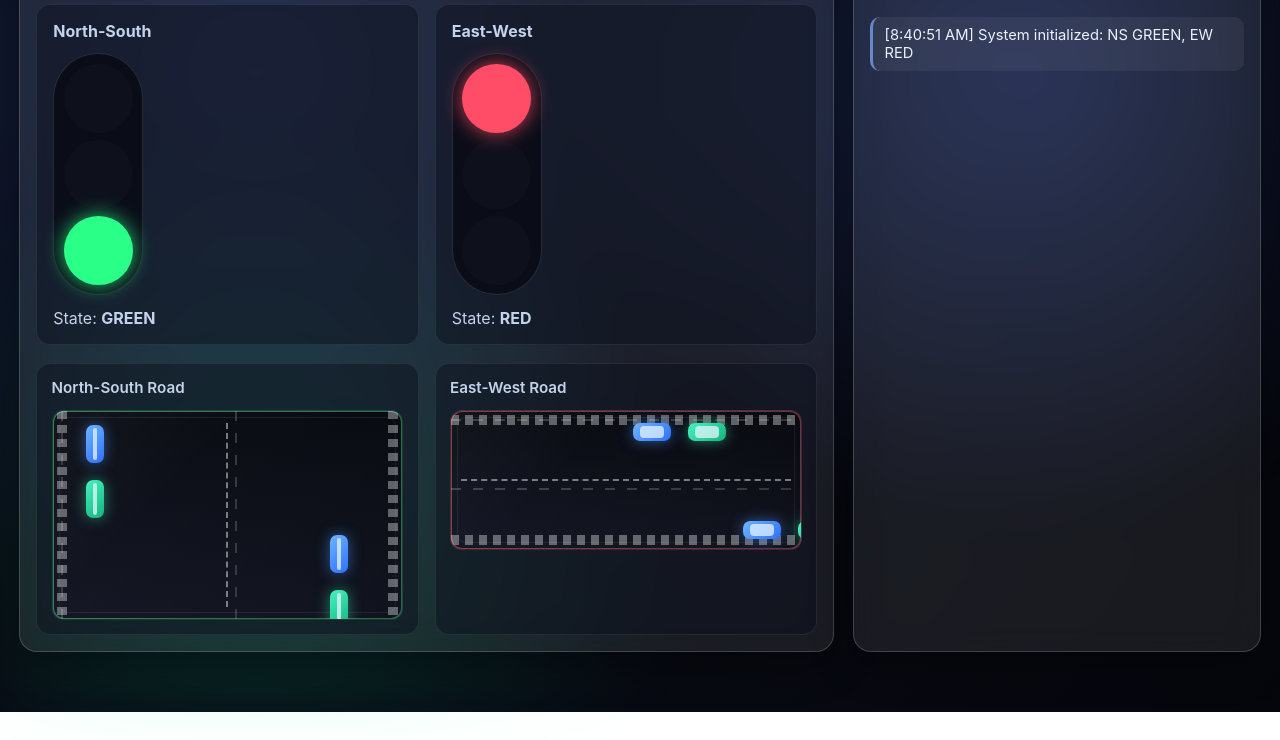
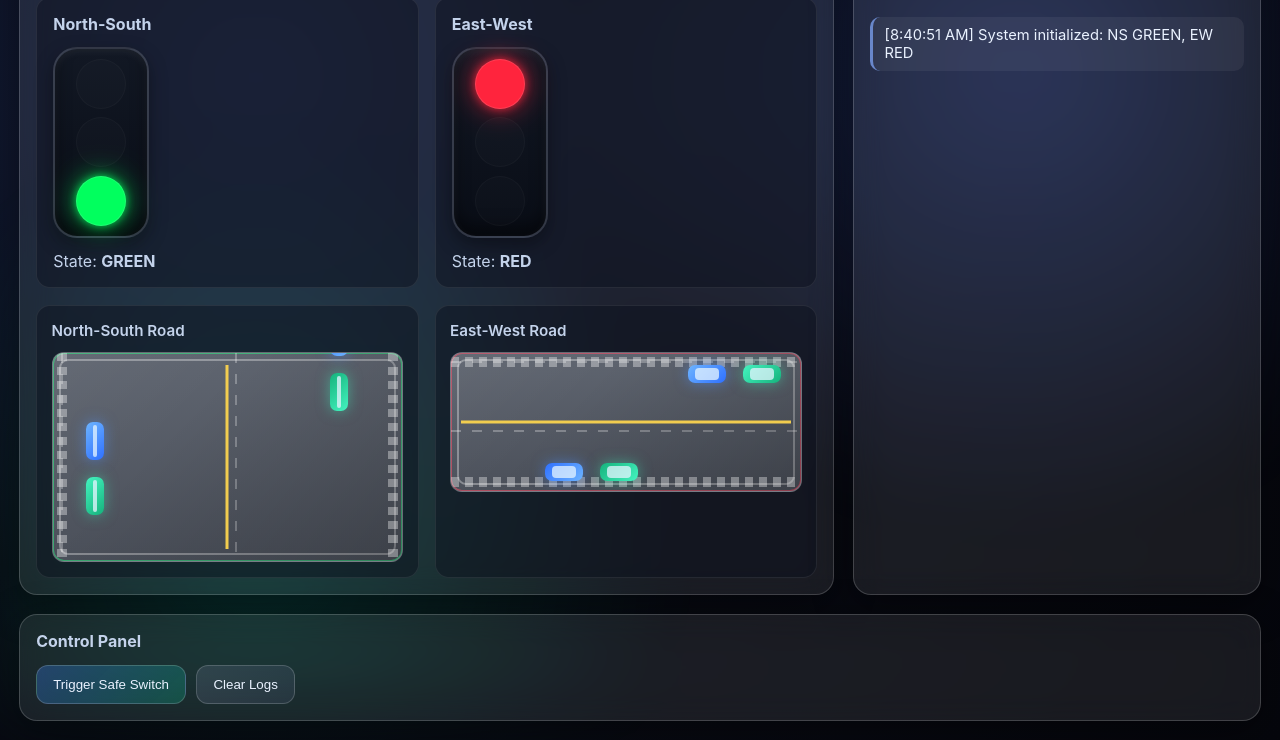
Before and after one commit to Khen-123/Personal-Intelligent-Traffic-Control-System, a plain HTML site: page index.html in a window 1280 px wide. Shown: the part 88-828 px from the top of the page. Before the commit the page ends 800 px from the top, so only its background shows below. Drawn offline with Linux system fonts and the light colour scheme.

Commit message:
feat(ui): add control panel, enhance traffic light realism, and improve road visuals with bidirectional traffic

```diff
--- a/index.html
+++ b/index.html
@@ -13,7 +13,6 @@
     <section class="card simulation-card">
       <header class="card-header">
         <h1>Intelligent Traffic Control Dashboard</h1>
-        <button id="switchBtn" class="glass-btn">Trigger Safe Switch</button>
       </header>
 
       <div class="intersection-grid">
@@ -79,6 +78,14 @@
       <h2>System Logs</h2>
       <ul id="logList" class="log-list"></ul>
     </aside>
+
+    <section class="card control-panel" aria-label="Traffic Control Panel">
+      <h2>Control Panel</h2>
+      <div class="control-actions">
+        <button id="switchBtn" class="glass-btn">Trigger Safe Switch</button>
+        <button id="clearLogsBtn" class="glass-btn secondary-btn" type="button">Clear Logs</button>
+      </div>
+    </section>
   </main>
 
   <script src="script.js"></script>
--- a/script.js
+++ b/script.js
@@ -10,6 +10,7 @@ const trafficSystem = {
 
 const UI = {
   switchBtn: null,
+  clearLogsBtn: null,
   nsText: null,
   ewText: null,
   logList: null,
@@ -120,14 +121,19 @@ function moveVehicle(vehicle, deltaSeconds) {
   const speed = vehicleMotion[direction].speed;
   const road = vehicle.closest(".road");
   const isNSRoad = road.classList.contains("road-ns");
+  const laneDirection = vehicle.dataset.flow === "reverse" ? -1 : 1;
+  const signedSpeed = speed * laneDirection;
 
   const trackLength = isNSRoad ? road.clientHeight : road.clientWidth;
   const carLength = isNSRoad ? vehicle.offsetHeight : vehicle.offsetWidth;
   const loopLength = trackLength + carLength;
 
-  let nextPosition = vehicle.motionPosition + speed * deltaSeconds;
+  let nextPosition = vehicle.motionPosition + signedSpeed * deltaSeconds;
   if (nextPosition > loopLength) {
     nextPosition -= loopLength;
+  }
+  if (nextPosition < 0) {
+    nextPosition += loopLength;
   }
 
   vehicle.motionPosition = nextPosition;
@@ -136,11 +142,11 @@ function moveVehicle(vehicle, deltaSeconds) {
   if (isNSRoad) {
     vehicle.style.top = `${offset}px`;
     vehicle.style.left = vehicle.dataset.lane === "a" ? "24%" : "64%";
-    vehicle.style.transform = "translate(-50%, 0)";
+    vehicle.style.transform = `translate(-50%, 0) ${laneDirection < 0 ? "rotate(180deg)" : "rotate(0deg)"}`;
   } else {
     vehicle.style.left = `${offset}px`;
     vehicle.style.top = vehicle.dataset.lane === "a" ? "30%" : "72%";
-    vehicle.style.transform = "translate(0, -50%)";
+    vehicle.style.transform = `translate(0, -50%) ${laneDirection < 0 ? "rotate(180deg)" : "rotate(0deg)"}`;
   }
 }
 
@@ -176,7 +182,8 @@ function initVehicleSimulation() {
   UI.vehicles.forEach((vehicle, index) => {
     const lane = vehicle.parentElement.classList.contains("lane-a") ? "a" : "b";
     vehicle.dataset.lane = lane;
-    vehicle.motionPosition = index * 55;
+    vehicle.dataset.flow = lane === "a" ? "forward" : "reverse";
+    vehicle.motionPosition = lane === "a" ? (index + 1) * 55 : 190 + index * 55;
   });
 
   if (animationFrameId) {
@@ -184,6 +191,16 @@ function initVehicleSimulation() {
   }
 
   animationFrameId = window.requestAnimationFrame(animateVehicles);
+}
+
+/**
+ * Clears log entries from the panel while preserving runtime state.
+ * Control flow: removes list children synchronously and then logs the clear operation.
+ * Event loop note: this operation is immediate DOM mutation and does not spawn async work.
+ */
+function clearLogs() {
+  UI.logList.innerHTML = "";
+  addLog("System logs cleared.");
 }
 
 /**
@@ -267,6 +284,7 @@ function handleLogic() {
  */
 function init() {
   UI.switchBtn = document.querySelector("#switchBtn");
+  UI.clearLogsBtn = document.querySelector("#clearLogsBtn");
   UI.nsText = document.querySelector("#ns-state-text");
   UI.ewText = document.querySelector("#ew-state-text");
   UI.logList = document.querySelector("#logList");
@@ -286,6 +304,7 @@ function init() {
   };
 
   UI.switchBtn.addEventListener("click", handleLogic);
+  UI.clearLogsBtn.addEventListener("click", clearLogs);
 
   initVehicleSimulation();
   updateUI();
--- a/styles.css
+++ b/styles.css
@@ -62,6 +62,22 @@ body {
   overflow: auto;
 }
 
+.control-panel {
+  padding: 1rem;
+}
+
+.control-panel h2 {
+  margin: 0 0 0.85rem;
+  color: var(--text-secondary);
+  font-size: 1rem;
+}
+
+.control-actions {
+  display: flex;
+  flex-wrap: wrap;
+  gap: 0.65rem;
+}
+
 .card-header {
   display: flex;
   flex-direction: column;
@@ -95,6 +111,10 @@ body {
   cursor: not-allowed;
 }
 
+.secondary-btn {
+  background: linear-gradient(135deg, rgba(125, 135, 168, 0.22), rgba(81, 95, 128, 0.22));
+}
+
 .intersection-grid {
   display: grid;
   grid-template-columns: 1fr;
@@ -116,22 +136,28 @@ body {
 }
 
 .traffic-light {
-  width: 90px;
+  width: 96px;
   padding: 0.6rem;
-  border-radius: 999px;
-  background: #0a0d18;
-  border: 1px solid rgba(255, 255, 255, 0.12);
+  border-radius: 24px;
+  background: linear-gradient(180deg, #121824, #090d16);
+  border: 2px solid rgba(215, 225, 255, 0.2);
   display: grid;
-  gap: 0.45rem;
+  gap: 0.55rem;
+  justify-items: center;
+  box-shadow:
+    inset 0 3px 8px rgba(255, 255, 255, 0.06),
+    inset 0 -10px 16px rgba(0, 0, 0, 0.45),
+    0 7px 18px rgba(0, 0, 0, 0.35);
 }
 
 .light {
-  width: 100%;
-  aspect-ratio: 1;
+  width: 50px;
+  height: 50px;
   border-radius: 50%;
-  background: rgba(255, 255, 255, 0.08);
-  opacity: 0.22;
-  transition: opacity 0.25s ease, box-shadow 0.25s ease;
+  background: rgba(255, 255, 255, 0.06);
+  opacity: 0.24;
+  border: 1px solid rgba(255, 255, 255, 0.12);
+  transition: opacity 0.25s ease, box-shadow 0.25s ease, filter 0.25s ease;
 }
 
 .light.active {
@@ -139,18 +165,21 @@ body {
 }
 
 .light.red.active {
-  background: var(--red);
-  box-shadow: 0 0 20px rgba(255, 77, 103, 0.8);
+  background: #ff2d42;
+  box-shadow: 0 0 8px rgba(255, 45, 66, 0.75), 0 0 28px rgba(255, 45, 66, 0.7);
+  filter: saturate(1.2);
 }
 
 .light.yellow.active {
-  background: var(--yellow);
-  box-shadow: 0 0 20px rgba(255, 210, 63, 0.85);
+  background: #ffc531;
+  box-shadow: 0 0 8px rgba(255, 197, 49, 0.75), 0 0 28px rgba(255, 197, 49, 0.68);
+  filter: saturate(1.2);
 }
 
 .light.green.active {
-  background: var(--green);
-  box-shadow: 0 0 20px rgba(42, 255, 136, 0.8);
+  background: #20f46e;
+  box-shadow: 0 0 8px rgba(32, 244, 110, 0.72), 0 0 28px rgba(32, 244, 110, 0.66);
+  filter: saturate(1.2);
 }
 
 .state-label {
@@ -180,7 +209,7 @@ body {
 
 .road {
   border-radius: 12px;
-  background: linear-gradient(180deg, rgba(10, 12, 18, 0.95), rgba(22, 25, 37, 0.95));
+  background: linear-gradient(180deg, #5f6570, #4b505a);
   border: 1px solid rgba(255, 255, 255, 0.15);
   overflow: hidden;
   position: relative;
@@ -208,7 +237,7 @@ body {
   position: absolute;
   inset: 6px;
   border-radius: 9px;
-  border: 1px solid rgba(255, 255, 255, 0.08);
+  border: 2px solid rgba(245, 245, 245, 0.35);
   pointer-events: none;
   z-index: 0;
 }
@@ -229,7 +258,7 @@ body {
   right: 0;
   top: 50%;
   transform: translateY(-50%);
-  border-top: 2px dashed rgba(255, 255, 255, 0.45);
+  border-top: 3px solid rgba(250, 211, 78, 0.95);
   z-index: 1;
 }
 
@@ -262,7 +291,7 @@ body {
   width: 0;
   transform: translateX(-50%);
   border-top: none;
-  border-left: 2px dashed rgba(255, 255, 255, 0.45);
+  border-left: 3px solid rgba(250, 211, 78, 0.95);
 }
 
 .road-ew .lane {
@@ -293,8 +322,8 @@ body {
   height: 2px;
   background: repeating-linear-gradient(
     90deg,
-    rgba(255, 255, 255, 0.55) 0 10px,
-    transparent 10px 22px
+    rgba(255, 255, 255, 0.8) 0 10px,
+    transparent 10px 21px
   );
 }
 
@@ -306,8 +335,8 @@ body {
   width: 2px;
   background: repeating-linear-gradient(
     180deg,
-    rgba(255, 255, 255, 0.5) 0 10px,
-    transparent 10px 22px
+    rgba(255, 255, 255, 0.78) 0 10px,
+    transparent 10px 21px
   );
 }
 
@@ -445,4 +474,8 @@ body {
   .logs-card {
     min-height: 100%;
   }
+
+  .control-panel {
+    grid-column: 1 / -1;
+  }
 }
```
